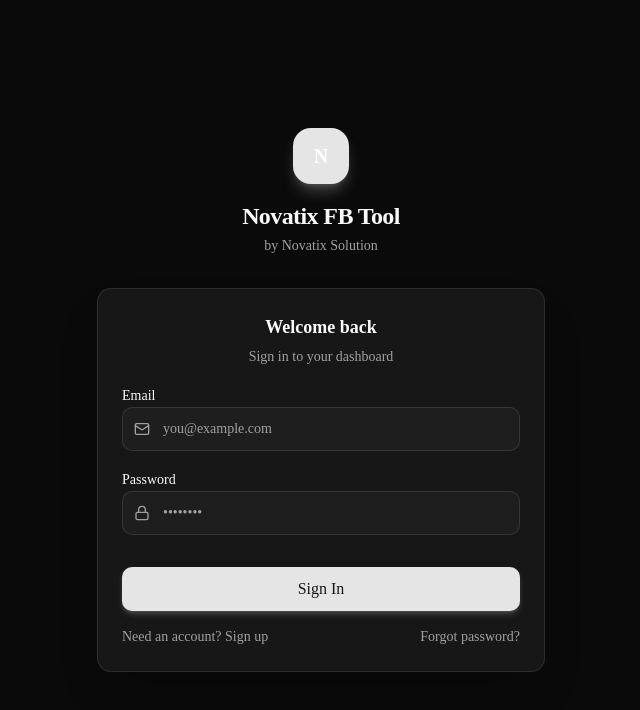
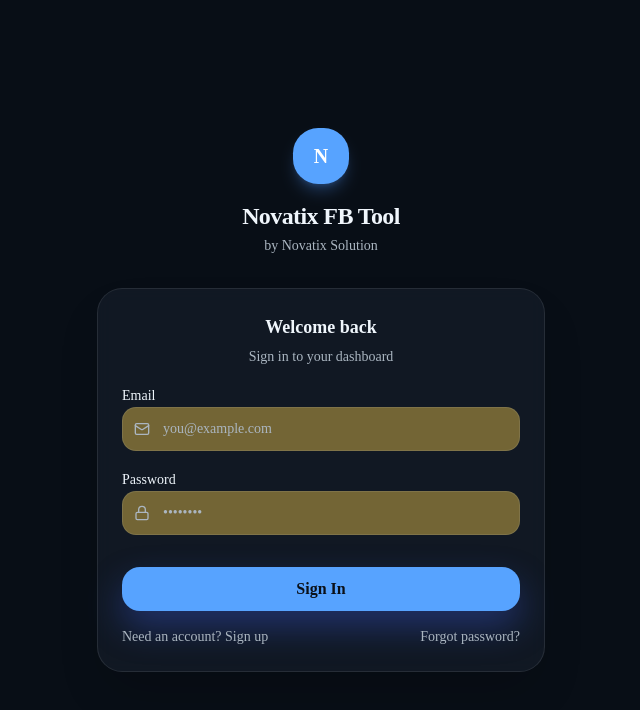
Before and after one commit to atomic14a/novatix_FB_post_tool, a Next.js app: page /login in a window 1280 px wide. Shown: the top 710 px of the page, without its empty margins (319-959 px from the left). Built offline with nearby package versions, Linux system fonts and the light colour scheme; no server answers.

Commit message:
Refresh UI with SaaS styling

```diff
--- a/src/app/globals.css
+++ b/src/app/globals.css
@@ -50,39 +50,39 @@
 }
 
 :root {
-  --radius: 0.625rem;
-  --card: oklch(1 0 0);
-  --card-foreground: oklch(0.145 0 0);
-  --popover: oklch(1 0 0);
-  --popover-foreground: oklch(0.145 0 0);
-  --primary: oklch(0.205 0 0);
-  --primary-foreground: oklch(0.985 0 0);
-  --secondary: oklch(0.97 0 0);
-  --secondary-foreground: oklch(0.205 0 0);
-  --muted: oklch(0.97 0 0);
-  --muted-foreground: oklch(0.556 0 0);
-  --accent: oklch(0.97 0 0);
-  --accent-foreground: oklch(0.205 0 0);
-  --destructive: oklch(0.577 0.245 27.325);
+  --radius: 0.875rem;
+  --card: oklch(0.99 0.01 250);
+  --card-foreground: oklch(0.2 0.02 258);
+  --popover: oklch(1 0.01 250);
+  --popover-foreground: oklch(0.2 0.02 258);
+  --primary: oklch(0.58 0.22 258);
+  --primary-foreground: oklch(0.99 0.01 250);
+  --secondary: oklch(0.95 0.03 95);
+  --secondary-foreground: oklch(0.26 0.03 258);
+  --muted: oklch(0.96 0.015 250);
+  --muted-foreground: oklch(0.52 0.03 258);
+  --accent: oklch(0.94 0.05 95);
+  --accent-foreground: oklch(0.26 0.03 258);
+  --destructive: oklch(0.62 0.24 28);
   --destructive-foreground: #ffffff;
-  --border: oklch(0.922 0 0);
-  --input: oklch(0.922 0 0);
-  --ring: oklch(0.708 0 0);
-  --chart-1: oklch(0.87 0 0);
-  --chart-2: oklch(0.556 0 0);
-  --chart-3: oklch(0.439 0 0);
-  --chart-4: oklch(0.371 0 0);
-  --chart-5: oklch(0.269 0 0);
-  --sidebar: oklch(0.985 0 0);
-  --sidebar-foreground: oklch(0.145 0 0);
-  --sidebar-primary: oklch(0.205 0 0);
-  --sidebar-primary-foreground: oklch(0.985 0 0);
-  --sidebar-accent: oklch(0.97 0 0);
-  --sidebar-accent-foreground: oklch(0.205 0 0);
-  --sidebar-border: oklch(0.922 0 0);
-  --sidebar-ring: oklch(0.708 0 0);
-  --background: oklch(1 0 0);
-  --foreground: oklch(0.145 0 0);
+  --border: oklch(0.9 0.02 250);
+  --input: oklch(0.91 0.02 250);
+  --ring: oklch(0.72 0.16 258);
+  --chart-1: oklch(0.68 0.2 258);
+  --chart-2: oklch(0.84 0.14 92);
+  --chart-3: oklch(0.62 0.16 220);
+  --chart-4: oklch(0.73 0.17 300);
+  --chart-5: oklch(0.59 0.12 180);
+  --sidebar: oklch(0.985 0.01 250);
+  --sidebar-foreground: oklch(0.2 0.02 258);
+  --sidebar-primary: oklch(0.58 0.22 258);
+  --sidebar-primary-foreground: oklch(0.99 0.01 250);
+  --sidebar-accent: oklch(0.95 0.025 250);
+  --sidebar-accent-foreground: oklch(0.26 0.03 258);
+  --sidebar-border: oklch(0.9 0.02 250);
+  --sidebar-ring: oklch(0.72 0.16 258);
+  --background: oklch(0.985 0.008 250);
+  --foreground: oklch(0.2 0.02 258);
 }
 
 * {
@@ -93,68 +93,73 @@
   font-family: var(--font-sans), system-ui, sans-serif;
   -webkit-font-smoothing: antialiased;
   -moz-osx-font-smoothing: grayscale;
+  background:
+    radial-gradient(circle at top left, color-mix(in oklab, var(--primary) 14%, transparent) 0, transparent 32%),
+    radial-gradient(circle at top right, color-mix(in oklab, var(--secondary) 32%, transparent) 0, transparent 30%),
+    linear-gradient(180deg, color-mix(in oklab, var(--background) 96%, white) 0%, var(--background) 100%);
 }
 
-/* Custom scrollbar for dark theme */
 ::-webkit-scrollbar {
   width: 8px;
   height: 8px;
 }
 
 ::-webkit-scrollbar-track {
-  background: var(--background);
+  background: color-mix(in oklab, var(--background) 88%, black);
 }
 
 ::-webkit-scrollbar-thumb {
-  background: #27272a;
-  border-radius: 4px;
+  background: color-mix(in oklab, var(--primary) 30%, #1f2937);
+  border-radius: 999px;
 }
 
 ::-webkit-scrollbar-thumb:hover {
-  background: #3f3f46;
+  background: color-mix(in oklab, var(--primary) 44%, #1f2937);
 }
 
 .dark {
-  --background: oklch(0.145 0 0);
-  --foreground: oklch(0.985 0 0);
-  --card: oklch(0.205 0 0);
-  --card-foreground: oklch(0.985 0 0);
-  --popover: oklch(0.205 0 0);
-  --popover-foreground: oklch(0.985 0 0);
-  --primary: oklch(0.922 0 0);
-  --primary-foreground: oklch(0.205 0 0);
-  --secondary: oklch(0.269 0 0);
-  --secondary-foreground: oklch(0.985 0 0);
-  --muted: oklch(0.269 0 0);
-  --muted-foreground: oklch(0.708 0 0);
-  --accent: oklch(0.269 0 0);
-  --accent-foreground: oklch(0.985 0 0);
-  --destructive: oklch(0.704 0.191 22.216);
-  --border: oklch(1 0 0 / 10%);
-  --input: oklch(1 0 0 / 15%);
-  --ring: oklch(0.556 0 0);
-  --chart-1: oklch(0.87 0 0);
-  --chart-2: oklch(0.556 0 0);
-  --chart-3: oklch(0.439 0 0);
-  --chart-4: oklch(0.371 0 0);
-  --chart-5: oklch(0.269 0 0);
-  --sidebar: oklch(0.205 0 0);
-  --sidebar-foreground: oklch(0.985 0 0);
-  --sidebar-primary: oklch(0.488 0.243 264.376);
-  --sidebar-primary-foreground: oklch(0.985 0 0);
-  --sidebar-accent: oklch(0.269 0 0);
-  --sidebar-accent-foreground: oklch(0.985 0 0);
-  --sidebar-border: oklch(1 0 0 / 10%);
-  --sidebar-ring: oklch(0.556 0 0);
+  --background: oklch(0.16 0.02 258);
+  --foreground: oklch(0.97 0.01 250);
+  --card: oklch(0.22 0.025 258);
+  --card-foreground: oklch(0.97 0.01 250);
+  --popover: oklch(0.2 0.025 258);
+  --popover-foreground: oklch(0.97 0.01 250);
+  --primary: oklch(0.72 0.18 258);
+  --primary-foreground: oklch(0.17 0.02 258);
+  --secondary: oklch(0.78 0.13 92);
+  --secondary-foreground: oklch(0.18 0.02 258);
+  --muted: oklch(0.26 0.02 258);
+  --muted-foreground: oklch(0.77 0.02 250);
+  --accent: oklch(0.28 0.03 258);
+  --accent-foreground: oklch(0.97 0.01 250);
+  --destructive: oklch(0.7 0.19 24);
+  --border: oklch(1 0 0 / 9%);
+  --input: oklch(1 0 0 / 14%);
+  --ring: oklch(0.72 0.18 258);
+  --chart-1: oklch(0.72 0.18 258);
+  --chart-2: oklch(0.82 0.15 92);
+  --chart-3: oklch(0.7 0.17 220);
+  --chart-4: oklch(0.75 0.16 300);
+  --chart-5: oklch(0.68 0.14 180);
+  --sidebar: oklch(0.19 0.024 258);
+  --sidebar-foreground: oklch(0.97 0.01 250);
+  --sidebar-primary: oklch(0.72 0.18 258);
+  --sidebar-primary-foreground: oklch(0.17 0.02 258);
+  --sidebar-accent: oklch(0.24 0.025 258);
+  --sidebar-accent-foreground: oklch(0.97 0.01 250);
+  --sidebar-border: oklch(1 0 0 / 8%);
+  --sidebar-ring: oklch(0.72 0.18 258);
 }
 
 @layer base {
   * {
     @apply border-border outline-ring/50;
   }
+
   body {
     @apply bg-background text-foreground;
   }
+
   html {
     @apply font-sans;
   }
--- a/src/components/ui/button.tsx
+++ b/src/components/ui/button.tsx
@@ -1,24 +1,24 @@
-import * as React from "react"
-import { Slot } from "@radix-ui/react-slot"
-import { cva, type VariantProps } from "class-variance-authority"
-import { cn } from "@/lib/utils"
+import * as React from "react";
+import { Slot } from "@radix-ui/react-slot";
+import { cva, type VariantProps } from "class-variance-authority";
+import { cn } from "@/lib/utils";
 
 const buttonVariants = cva(
-  "inline-flex items-center justify-center gap-2 whitespace-nowrap rounded-lg text-sm font-medium transition-all duration-200 focus-visible:outline-none focus-visible:ring-2 focus-visible:ring-ring focus-visible:ring-offset-2 focus-visible:ring-offset-background disabled:pointer-events-none disabled:opacity-50 [&_svg]:pointer-events-none [&_svg]:size-4 [&_svg]:shrink-0 cursor-pointer",
+  "inline-flex items-center justify-center gap-2 whitespace-nowrap rounded-xl text-sm font-semibold transition-all duration-200 focus-visible:outline-none focus-visible:ring-2 focus-visible:ring-ring focus-visible:ring-offset-2 focus-visible:ring-offset-background disabled:pointer-events-none disabled:opacity-50 [&_svg]:pointer-events-none [&_svg]:size-4 [&_svg]:shrink-0 cursor-pointer active:scale-[0.99]",
   {
     variants: {
       variant: {
-        default: "bg-primary text-primary-foreground hover:bg-primary/90 shadow-md shadow-primary/20",
-        destructive: "bg-destructive text-destructive-foreground hover:bg-destructive/90",
-        outline: "border border-input bg-transparent hover:bg-accent hover:text-accent-foreground",
-        secondary: "bg-secondary text-secondary-foreground hover:bg-secondary/80",
+        default: "bg-primary text-primary-foreground hover:bg-primary/92 shadow-[0_16px_35px_rgba(67,97,238,0.35)]",
+        destructive: "bg-destructive text-destructive-foreground hover:bg-destructive/92",
+        outline: "border border-border/80 bg-card/70 text-foreground hover:border-primary/30 hover:bg-primary/8",
+        secondary: "bg-secondary text-secondary-foreground hover:bg-secondary/88 shadow-[0_12px_26px_rgba(245,192,61,0.18)]",
         ghost: "hover:bg-accent hover:text-accent-foreground",
         link: "text-primary underline-offset-4 hover:underline",
       },
       size: {
-        default: "h-10 px-4 py-2",
-        sm: "h-9 rounded-md px-3",
-        lg: "h-12 rounded-lg px-8 text-base",
+        default: "h-11 px-4 py-2",
+        sm: "h-9 rounded-lg px-3",
+        lg: "h-12 rounded-xl px-8 text-base",
         icon: "h-10 w-10",
       },
     },
@@ -27,26 +27,26 @@
       size: "default",
     },
   }
-)
+);
 
 export interface ButtonProps
   extends React.ButtonHTMLAttributes<HTMLButtonElement>,
     VariantProps<typeof buttonVariants> {
-  asChild?: boolean
+  asChild?: boolean;
 }
 
 const Button = React.forwardRef<HTMLButtonElement, ButtonProps>(
   ({ className, variant, size, asChild = false, ...props }, ref) => {
-    const Comp = asChild ? Slot : "button"
+    const Comp = asChild ? Slot : "button";
     return (
       <Comp
         className={cn(buttonVariants({ variant, size, className }))}
         ref={ref}
         {...props}
       />
-    )
+    );
   }
-)
-Button.displayName = "Button"
+);
+Button.displayName = "Button";
 
-export { Button, buttonVariants }
+export { Button, buttonVariants };
--- a/src/components/ui/card.tsx
+++ b/src/components/ui/card.tsx
@@ -1,53 +1,53 @@
-import * as React from "react"
-import { cn } from "@/lib/utils"
+import * as React from "react";
+import { cn } from "@/lib/utils";
 
 const Card = React.forwardRef<HTMLDivElement, React.HTMLAttributes<HTMLDivElement>>(
   ({ className, ...props }, ref) => (
     <div
       ref={ref}
       className={cn(
-        "rounded-xl border border-border bg-card text-card-foreground shadow-lg shadow-black/5",
+        "rounded-2xl border border-border/80 bg-card/88 text-card-foreground shadow-[0_18px_50px_rgba(15,23,42,0.12)] backdrop-blur-sm transition-all duration-200",
         className
       )}
       {...props}
     />
   )
-)
-Card.displayName = "Card"
+);
+Card.displayName = "Card";
 
 const CardHeader = React.forwardRef<HTMLDivElement, React.HTMLAttributes<HTMLDivElement>>(
   ({ className, ...props }, ref) => (
     <div ref={ref} className={cn("flex flex-col space-y-1.5 p-6", className)} {...props} />
   )
-)
-CardHeader.displayName = "CardHeader"
+);
+CardHeader.displayName = "CardHeader";
 
 const CardTitle = React.forwardRef<HTMLParagraphElement, React.HTMLAttributes<HTMLHeadingElement>>(
   ({ className, ...props }, ref) => (
     <h3 ref={ref} className={cn("text-lg font-semibold leading-none tracking-tight", className)} {...props} />
   )
-)
-CardTitle.displayName = "CardTitle"
+);
+CardTitle.displayName = "CardTitle";
 
 const CardDescription = React.forwardRef<HTMLParagraphElement, React.HTMLAttributes<HTMLParagraphElement>>(
   ({ className, ...props }, ref) => (
     <p ref={ref} className={cn("text-sm text-muted-foreground", className)} {...props} />
   )
-)
-CardDescription.displayName = "CardDescription"
+);
+CardDescription.displayName = "CardDescription";
 
 const CardContent = React.forwardRef<HTMLDivElement, React.HTMLAttributes<HTMLDivElement>>(
   ({ className, ...props }, ref) => (
     <div ref={ref} className={cn("p-6 pt-0", className)} {...props} />
   )
-)
-CardContent.displayName = "CardContent"
+);
+CardContent.displayName = "CardContent";
 
 const CardFooter = React.forwardRef<HTMLDivElement, React.HTMLAttributes<HTMLDivElement>>(
   ({ className, ...props }, ref) => (
     <div ref={ref} className={cn("flex items-center p-6 pt-0", className)} {...props} />
   )
-)
-CardFooter.displayName = "CardFooter"
+);
+CardFooter.displayName = "CardFooter";
 
-export { Card, CardHeader, CardFooter, CardTitle, CardDescription, CardContent }
+export { Card, CardHeader, CardFooter, CardTitle, CardDescription, CardContent };
```
Also changed, not shown: src/components/layout/dashboard-shell.tsx (+7 -2 lines), src/components/page-header.tsx (+7 -6 lines), src/components/stat-card.tsx (+8 -7 lines).
